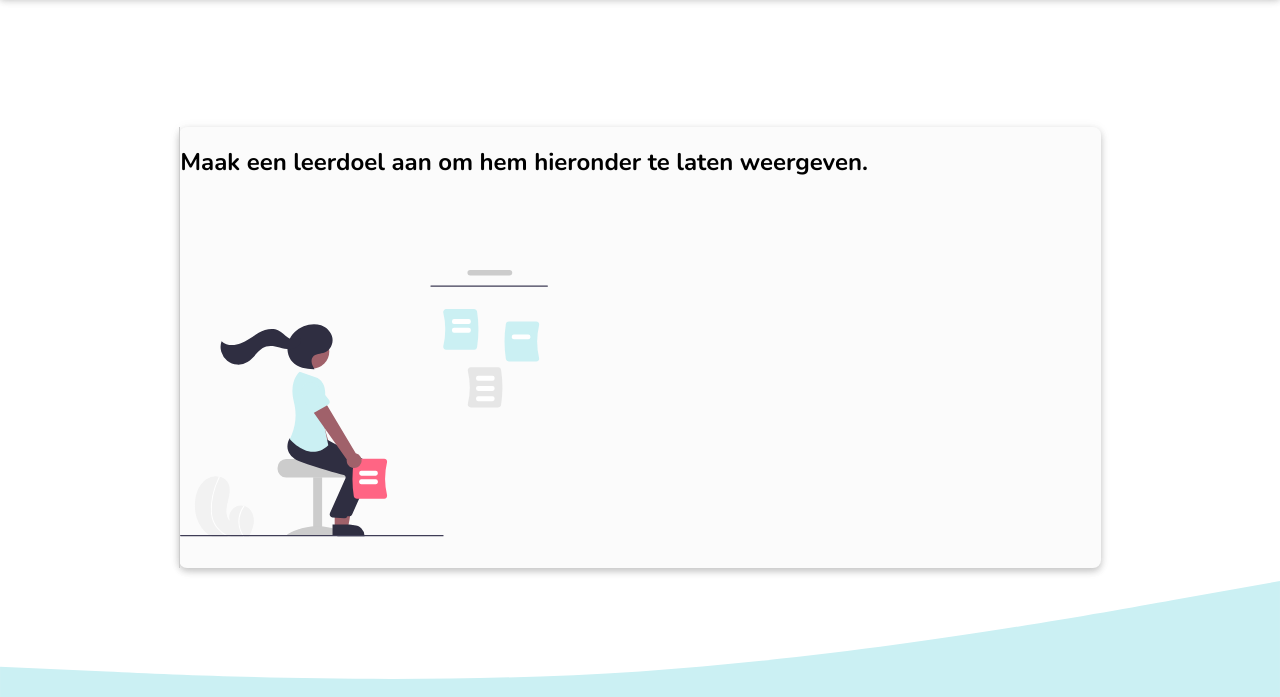
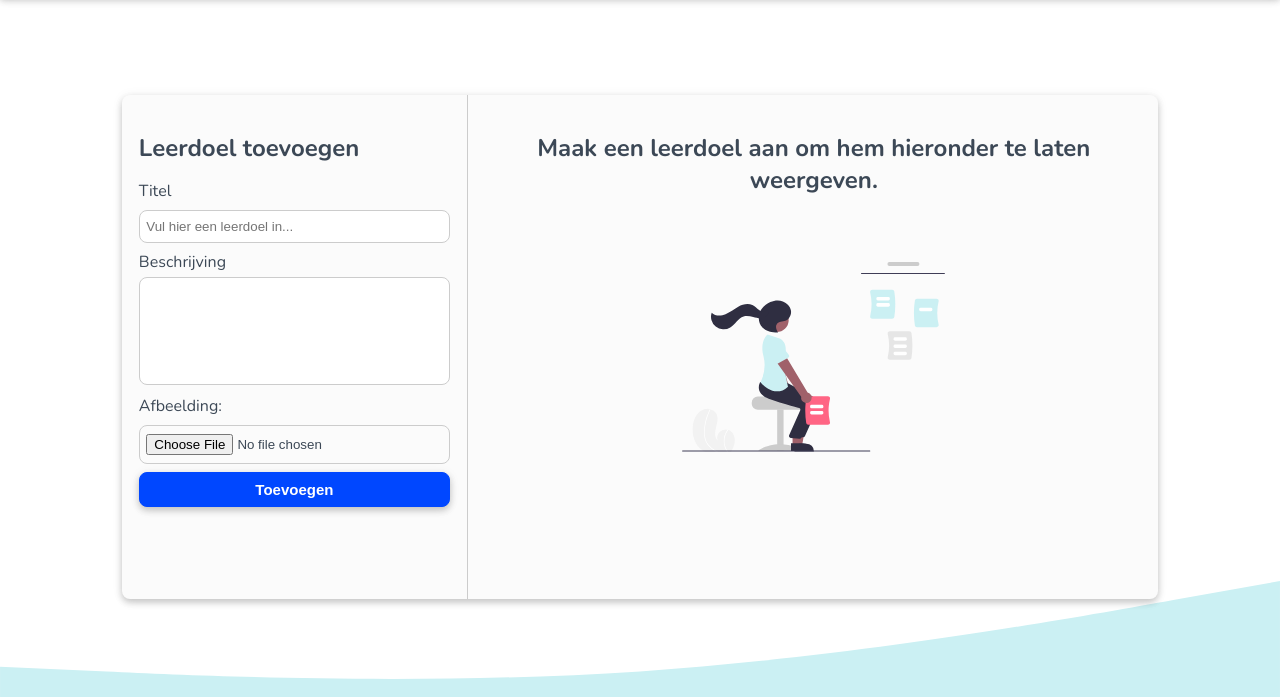
Before and after one commit to Rowan-Paul/HANAIM-DWA-Rekenlogboek, a React app in the folder rekenlogboek/client-side/: page /logbook-designer/new-logbook/page-3 in a window 1280 px wide. Shown: the part 103-800 px from the top of the page. Built offline with nearby package versions, Linux system fonts and the light colour scheme.

Commit message:
Added components

```diff
--- a/rekenlogboek/client-side/src/js/common/components/Jumbotron.js
+++ b/rekenlogboek/client-side/src/js/common/components/Jumbotron.js
@@ -1,5 +1,5 @@
 import React from 'react'
 import '../../../scss/common/components/Jumbotron.scss'
 export default function Jumbotron(props) {
-	return <section>{props.children}</section>
+	return <section className="Jumbotron">{props.children}</section>
 }
--- a/rekenlogboek/client-side/src/js/logbook-designer/components/AddLearnGoal.js
+++ b/rekenlogboek/client-side/src/js/logbook-designer/components/AddLearnGoal.js
@@ -1,5 +1,46 @@
-import React from 'react'
+import React, { useState } from 'react'
+import Button from '../../common/components/Button'
+import '../../../scss/logbook-designer/components/AddLearnGoal.scss'
 
 export default function AddLearnGoal() {
-	return null
+	const [title, setTitle] = useState('')
+	const [description, setdescription] = useState('')
+	const [image, setimage] = useState('')
+
+	const addLearnGoalHandler = e => {
+		e.preventDefault()
+		console.log(image)
+		alert('klik')
+	}
+
+	return (
+		<div className="AddLearnGoal">
+			<h1>Leerdoel toevoegen</h1>
+			<form onSubmit={e => addLearnGoalHandler(e)}>
+				<label>Titel</label>
+				<input
+					name="title"
+					onChange={e => setTitle(e.target.value)}
+					placeholder="Vul hier een leerdoel in..."
+					type="text"
+					value={title}
+				/>
+				<label>Beschrijving</label>
+				<textarea
+					name="description"
+					onChange={e => setdescription(e.target.value)}
+					value={description}
+				></textarea>
+
+				<label>Afbeelding:</label>
+				<input
+					name="image"
+					onChange={e => setimage(e.target.value)}
+					type="file"
+				/>
+
+				<Button color="blue" value="Toevoegen" />
+			</form>
+		</div>
+	)
 }
--- a/rekenlogboek/client-side/src/js/sign-in/SignIn.js
+++ b/rekenlogboek/client-side/src/js/sign-in/SignIn.js
@@ -3,7 +3,7 @@ import SignInContainer from './components/SignInContainer'
 import '../../scss/sigin-in/SignIn.scss'
 export default function SignIn() {
 	return (
-		<section>
+		<section className="SignIn">
 			<SignInContainer></SignInContainer>
 			<div className="illustration"></div>
 		</section>
--- a/rekenlogboek/client-side/src/scss/common/components/InfoContainer.scss
+++ b/rekenlogboek/client-side/src/scss/common/components/InfoContainer.scss
@@ -2,7 +2,9 @@
 
 .InfoContainer {
 	border-left: 1px solid $borderColor;
+	color: $fontColor;
 	grid-column: span 2;
-	height: 100%;
-	width: 100%;
+	padding: 2.5%;
+	text-align: center;
+	width: 95%;
 }
--- a/rekenlogboek/client-side/src/scss/common/components/Jumbotron.scss
+++ b/rekenlogboek/client-side/src/scss/common/components/Jumbotron.scss
@@ -1,6 +1,6 @@
 @import '../../Variables.scss';
 
-section {
+.Jumbotron {
 	box-shadow: $shadow;
 	background: $formColor;
 	border-radius: 8px;
--- /dev/null
+++ b/rekenlogboek/client-side/src/scss/logbook-designer/components/AddLearnGoal.scss
@@ -0,0 +1,31 @@
+@import '../../Variables.scss';
+
+.AddLearnGoal {
+	color: $fontColor;
+	margin: 5%;
+	height: 90%;
+	position: relative;
+	width: 90%;
+
+	form {
+		position: absolute;
+		height: 80%;
+		margin: 5% 0;
+		input {
+			border: 1px solid $borderColor;
+			border-radius: 8px;
+			margin: 1vh 0;
+			padding: 1vh 0.5vw;
+			width: calc(100% - (1vw + 2px));
+		}
+		textarea {
+			border: 1px solid $borderColor;
+			border-radius: 8px;
+			height: 25%;
+			margin: 0.5vh 0;
+			padding: 1vh 0.5vw;
+			resize: none;
+			width: calc(100% - (1vw + 2px));
+		}
+	}
+}
--- a/rekenlogboek/client-side/src/scss/sigin-in/SignIn.scss
+++ b/rekenlogboek/client-side/src/scss/sigin-in/SignIn.scss
@@ -1,4 +1,4 @@
-section {
+.SignIn {
 	align-items: center;
 	display: flex;
 	height: 70%;
```
